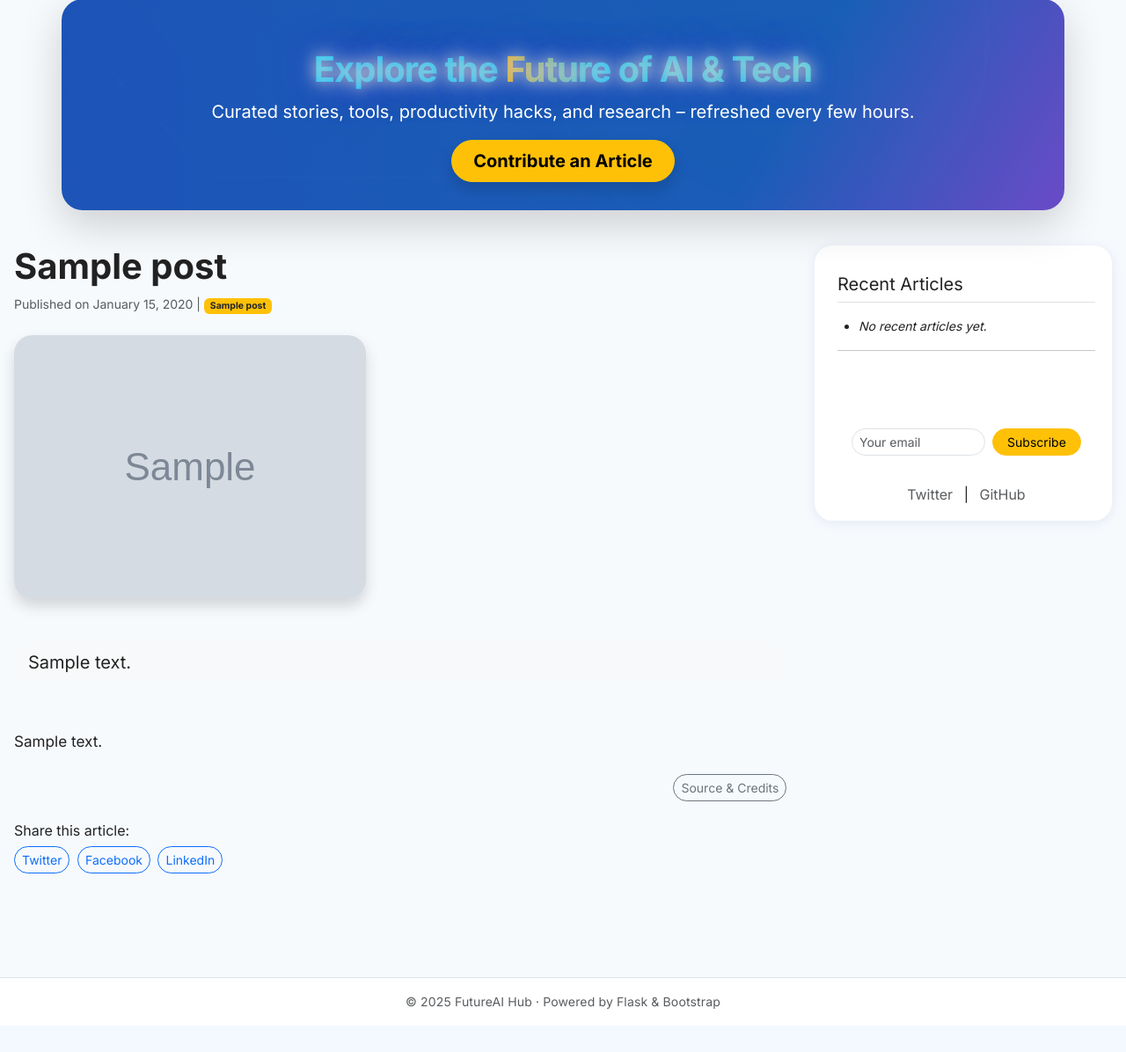
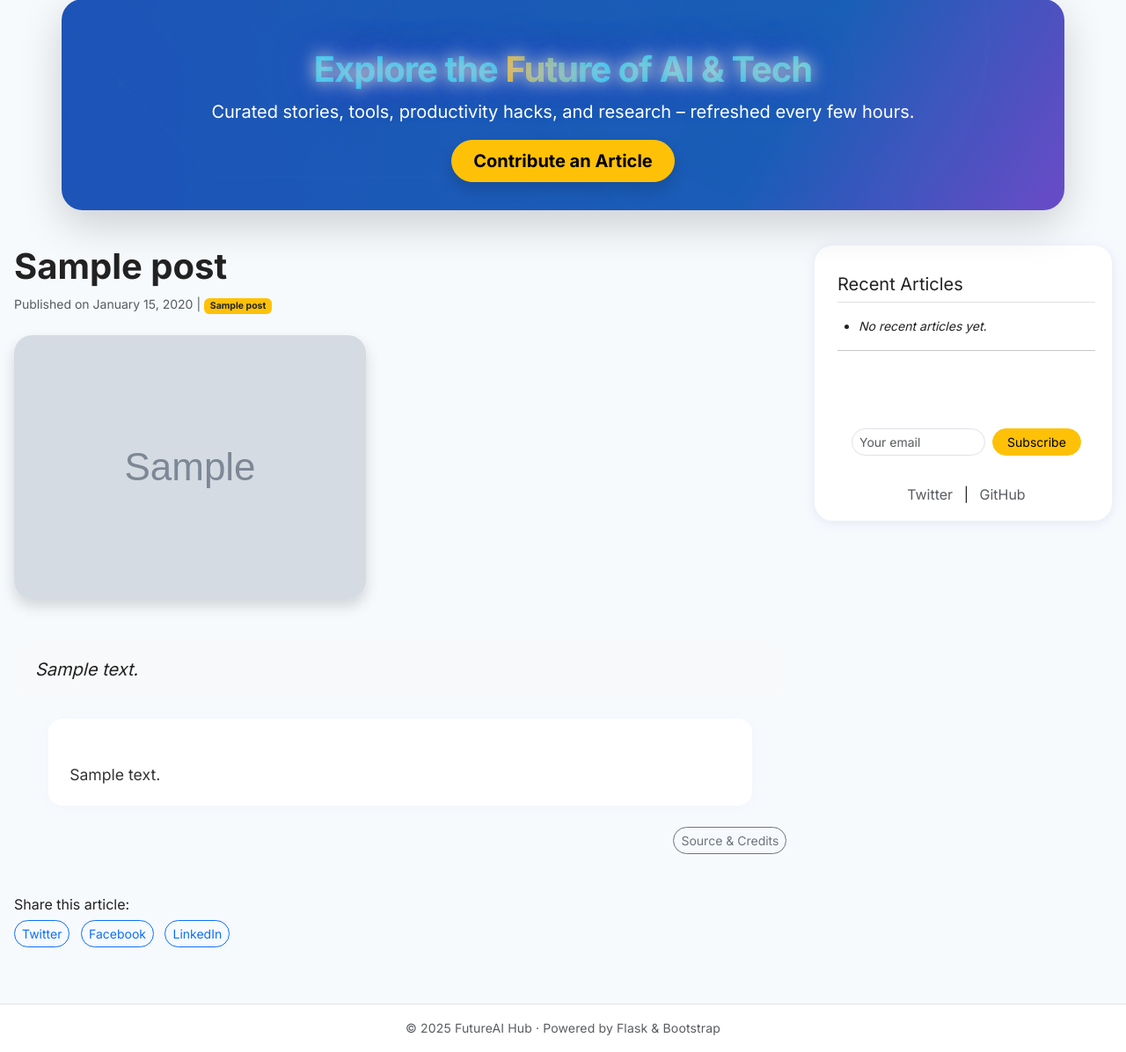
Before and after one commit to EPSILON996/futureai-hub, a Flask app: page /post/1 in a window 1280 px wide. Shown: the part 85-1281 px from the top of the page at 88% size. Before the commit the page ends 1232 px from the top, so only its background shows below. Run offline with Flask 3, Linux system fonts and the light colour scheme; tables that the repository leaves empty hold one stand-in row (values such as "Sample post"); grey boxes marked "Sample" are stand-in pictures.

Commit message:
Update post.html

```diff
--- a/futureai-hub/templates/post.html
+++ b/futureai-hub/templates/post.html
@@ -1,38 +1,55 @@
 {% extends "base.html" %}
+
 {% block title %}{{ post.title }} - FutureAI Hub{% endblock %}
 {% block hero %}{% endblock %}
+
 {% block content %}
 <article>
   <header class="mb-4">
     <h1 class="fw-bold">{{ post.title }}</h1>
     <p class="text-muted small">
-      Published on {{ post.timestamp.strftime('%B %d, %Y') }}
+      Published on <time datetime="{{ post.timestamp.isoformat() }}">{{ post.timestamp.strftime('%B %d, %Y') }}</time>
       {% if post.is_imported %}
         | <span class="badge bg-warning text-dark">{{ post.source_name or "Syndicated" }}</span>
       {% endif %}
     </p>
   </header>
+
   {% if post.image_url %}
     <img src="{{ post.image_url }}" alt="{{ post.title }}" class="img-fluid rounded-4 shadow mb-4" />
   {% else %}
     <img src="{{ url_for('static', filename='default-cover.jpg') }}" alt="Default cover" class="img-fluid rounded-4 mb-4" />
   {% endif %}
+
   {% if post.summary %}
-    <blockquote class="blockquote my-4 py-2 px-3 bg-light rounded-4">{{ post.summary }}</blockquote>
+    <blockquote class="blockquote my-4 py-3 px-4 bg-light rounded-4 fst-italic">
+      {{ post.summary }}
+    </blockquote>
   {% endif %}
-  <section style="white-space: pre-line; font-size:1.07em;">
-    {{ post.body }}
+
+  <section class="article-body" style="white-space: pre-line; font-size: 1.1em; color: #333;">
+    {{ post.body | safe }}
   </section>
+
   {% if post.is_imported and post.source_url %}
     <div class="my-4 text-end">
-      <a href="{{ post.source_url }}" class="btn btn-outline-secondary btn-sm rounded-pill" target="_blank" rel="noopener">Source & Credits</a>
+      <a href="{{ post.source_url }}" class="btn btn-outline-secondary btn-sm rounded-pill" target="_blank" rel="noopener noreferrer" aria-label="Go to original source">
+        Source &amp; Credits
+      </a>
     </div>
   {% endif %}
-  <div class="mt-4">
+
+  <div class="mt-5">
     <h6>Share this article:</h6>
-    <a href="https://twitter.com/intent/tweet?url={{ request.url }}&text={{ post.title | urlencode }}" target="_blank" rel="noopener" class="btn btn-outline-primary btn-sm me-1 rounded-pill">Twitter</a>
-    <a href="https://www.facebook.com/sharer/sharer.php?u={{ request.url }}" target="_blank" rel="noopener" class="btn btn-outline-primary btn-sm me-1 rounded-pill">Facebook</a>
-    <a href="https://www.linkedin.com/shareArticle?mini=true&url={{ request.url }}&title={{ post.title | urlencode }}" target="_blank" rel="noopener" class="btn btn-outline-primary btn-sm rounded-pill">LinkedIn</a>
+    <a href="https://twitter.com/intent/tweet?url={{ request.url }}&text={{ post.title | urlencode }}" target="_blank" rel="noopener noreferrer" class="btn btn-outline-primary btn-sm me-2 rounded-pill" aria-label="Share on Twitter">
+      Twitter
+    </a>
+    <a href="https://www.facebook.com/sharer/sharer.php?u={{ request.url }}" target="_blank" rel="noopener noreferrer" class="btn btn-outline-primary btn-sm me-2 rounded-pill" aria-label="Share on Facebook">
+      Facebook
+    </a>
+    <a href="https://www.linkedin.com/shareArticle?mini=true&url={{ request.url }}&title={{ post.title | urlencode }}" target="_blank" rel="noopener noreferrer" class="btn btn-outline-primary btn-sm rounded-pill" aria-label="Share on LinkedIn">
+      LinkedIn
+    </a>
   </div>
 </article>
 {% endblock %}
```
